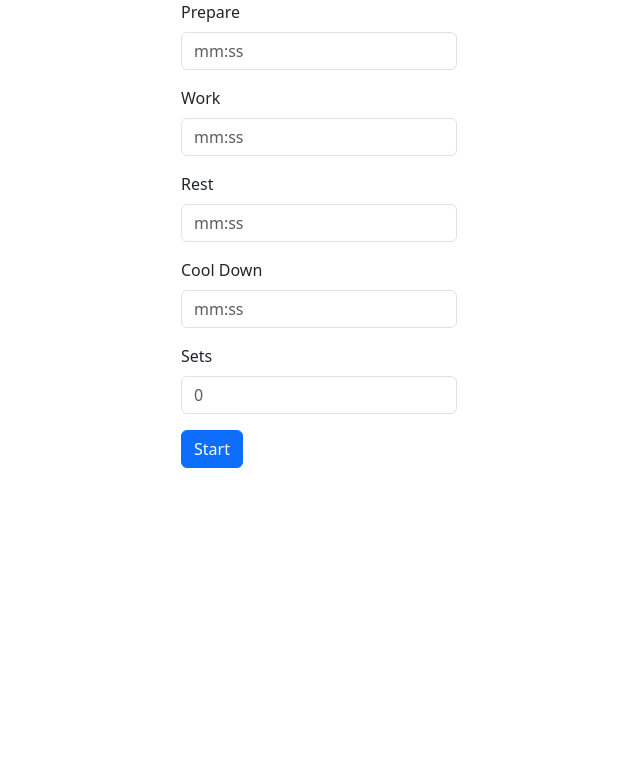
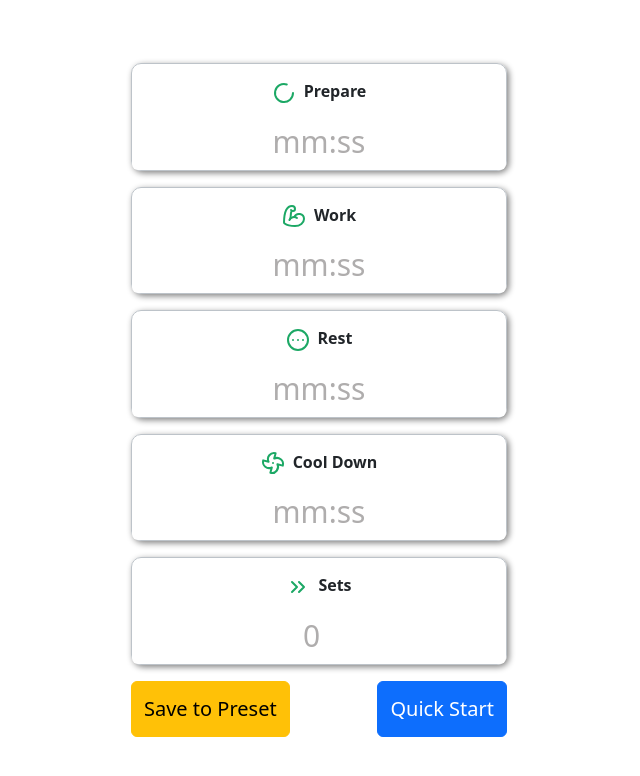
Before and after one commit to AnetaFalkowska/Interval-Timer-App, a plain HTML site: page interval.html in a window 1280 px wide. Shown: the whole page, without its empty margins (321-961 px from the left). Drawn offline with nearby package versions, Linux system fonts and the light colour scheme.

Commit message:
Add styles for interval and exercise

```diff
--- a/interval.html
+++ b/interval.html
@@ -1,83 +1,108 @@
 <!DOCTYPE html>
 <html lang="en">
   <head>
+    <title>Interval Timer App</title>
     <meta charset="utf-8" />
     <meta name="viewport" content="width=device-width, initial-scale=1" />
-    <title>Bootstrap demo</title>
+    <link rel="preconnect" href="https://fonts.googleapis.com" />
+    <link rel="preconnect" href="https://fonts.gstatic.com" crossorigin />
+    <link
+      href="https://fonts.googleapis.com/css2?family=Abel&display=swap"
+      rel="stylesheet"
+    />
     <link
       href="https://cdn.jsdelivr.net/npm/bootstrap@5.3.2/dist/css/bootstrap.min.css"
       rel="stylesheet"
       integrity="sha384-T3c6CoIi6uLrA9TneNEoa7RxnatzjcDSCmG1MXxSR1GAsXEV/Dwwykc2MPK8M2HN"
       crossorigin="anonymous"
     />
+    <link rel="stylesheet" href="styles/general.css" />
     <link rel="stylesheet" href="styles/interval.css" />
   </head>
   <body>
     <div class="container">
       <form>
         <div class="mb-3">
-          <label for="prepare" class="form-label">Prepare</label>
+          <label for="prepare" class="form-label"
+            ><i data-lucide="loader-circle" class="icon"></i>Prepare</label
+          >
           <input
             type="text"
             placeholder="mm:ss"
             class="form-control js-duration"
             id="prepare"
             data-id="Prepare"
-            aria-describedby="emailHelp"
           />
         </div>
         <div class="mb-3">
-          <label for="work" class="form-label">Work</label>
+          <label for="work" class="form-label"
+            ><i data-lucide="biceps-flexed" class="icon"></i>Work</label
+          >
           <input
             type="text"
             placeholder="mm:ss"
             class="form-control js-duration"
             id="work"
             data-id="Work"
-            aria-describedby="emailHelp"
           />
         </div>
         <div class="mb-3">
-          <label for="rest" class="form-label">Rest</label>
+          <label for="rest" class="form-label"
+            ><i data-lucide="circle-ellipsis" class="icon"></i>Rest</label
+          >
           <input
             type="text"
             placeholder="mm:ss"
             class="form-control js-duration"
             id="rest"
             data-id="Rest"
-            aria-describedby="emailHelp"
           />
         </div>
         <div class="mb-3">
-          <label for="coolDown" class="form-label">Cool Down</label>
+          <label for="coolDown" class="form-label"
+            ><i data-lucide="fan" class="icon"></i>Cool Down</label
+          >
           <input
             type="text"
             placeholder="mm:ss"
             class="form-control js-duration"
             id="coolDown"
             data-id="CoolDown"
-            aria-describedby="emailHelp"
           />
         </div>
         <div class="mb-3">
-          <label for="sets" class="form-label">Sets</label>
+          <label for="sets" class="form-label"
+            ><i data-lucide="chevrons-right" class="icon"></i>Sets</label
+          >
           <input
             type="number"
             placeholder="0"
             class="form-control js-sets"
             id="sets"
             data-id="sets"
-            aria-describedby="emailHelp"
           />
         </div>
-        <button class="btn btn-primary js-start-exercise">Start</button>
+        <div class="buttons-container ">
+          <button class="btn btn-warning save-to-preset js-save-to-preset">
+            Save to Preset
+          </button>
+          <button class="btn btn-primary start-button js-start-exercise">
+            Quick Start
+          </button>
+        </div>
       </form>
     </div>
+
+
     <script
       src="https://cdn.jsdelivr.net/npm/bootstrap@5.3.2/dist/js/bootstrap.bundle.min.js"
       integrity="sha384-C6RzsynM9kWDrMNeT87bh95OGNyZPhcTNXj1NW7RuBCsyN/o0jlpcV8Qyq46cDfL"
       crossorigin="anonymous"
     ></script>
     <script type="module" src="scripts/interval.js"></script>
+    <script src="https://unpkg.com/lucide@latest"></script>
+    <script>
+      lucide.createIcons();
+    </script>
   </body>
 </html>
--- a/scripts/interval.js
+++ b/scripts/interval.js
@@ -13,6 +13,7 @@ function gatherDurations() {
   return Array.from(document.querySelectorAll(".js-duration")).map((el) => ({
     id: el.dataset.id,
     durationInSeconds: convertToSeconds(el.value),
+
   }));
 }
 
--- /dev/null
+++ b/styles/general.css
@@ -0,0 +1,12 @@
+body {
+    background-color: #ffffff
+}
+
+.container {
+    display: flex;
+    flex-direction: column;
+    justify-content: center;
+    align-items: center;
+    max-width: 400px;
+    height: 100vh;
+  }
--- a/styles/interval.css
+++ b/styles/interval.css
@@ -1,19 +1,39 @@
-body {
-  display: flex;
-  justify-content: center;
-  align-items: center;
+
+.icon {
+  margin-right: 8px;
+  color: #1ca865
 }
 
-.container {
-  width: 300px;
+.form-control {
+  border: none;
+  text-align: center;
+  font-size: 30px;
 }
 
-.card {
-  padding: 6px 15px;
+.form-control::placeholder {
+  color:rgb(175, 173, 173)
+}
+
+.mb-3 {
+  border: solid 1px rgb(189, 195, 201);
+  border-radius: 10px;
+  text-align: center;
+  font-weight: bold;
+  padding-top:15px;
+  box-shadow: 2px 2px 6px grey
+}
+
+form {
   text-align: center;
 }
 
-.start-button {
-  display: block;
-  margin: 0px;
+.buttons-container {
+  display: flex;
+  justify-content: space-between;
 }
+
+.buttons-container button
+ {
+font-size: 20px;
+padding:12px
+ }
```
Also changed, not shown: exercise.html (+8 -4 lines), scripts/exercise.js (+27 -11 lines), styles/exercise.css (added, +44 -0 lines).
